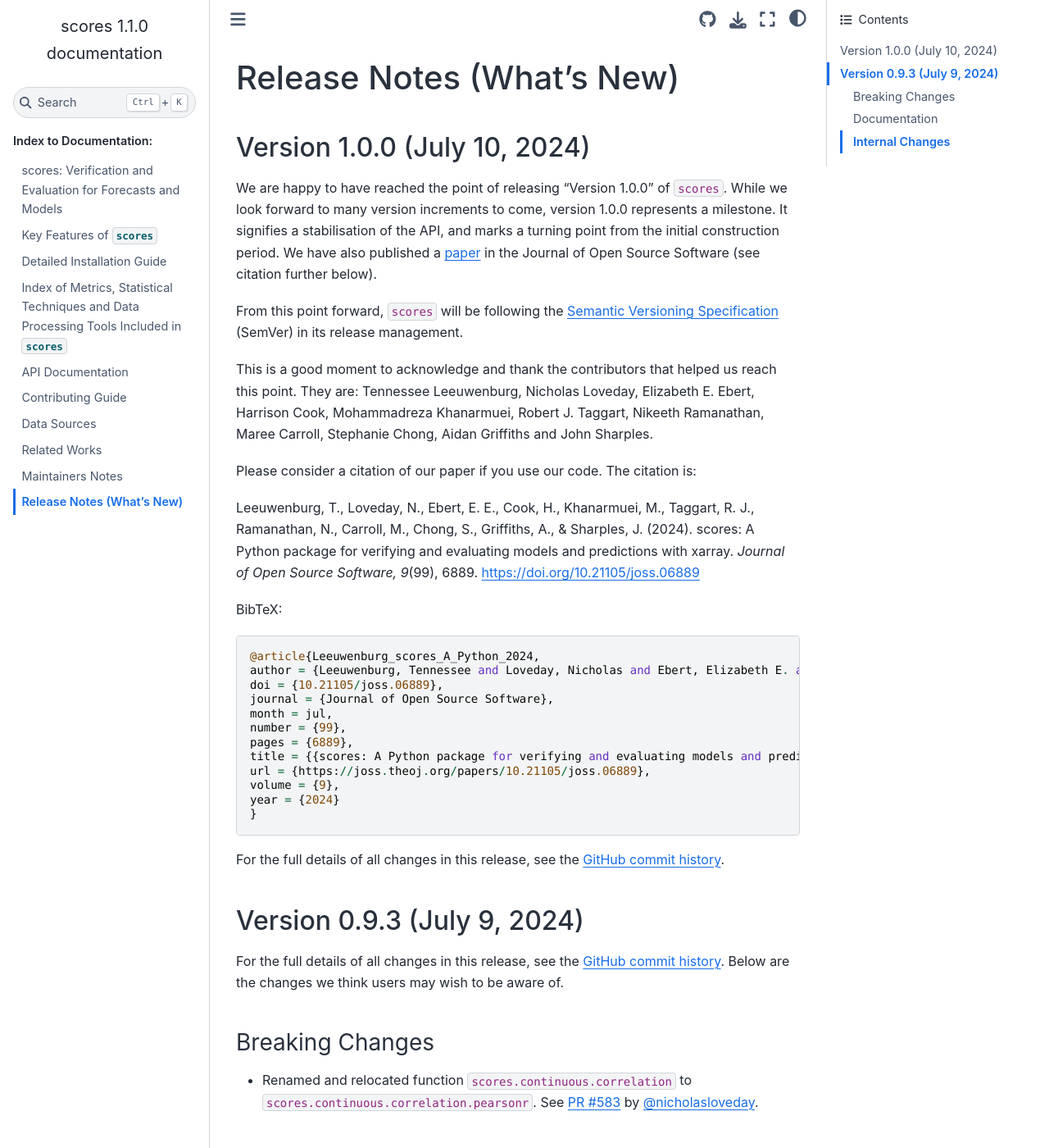
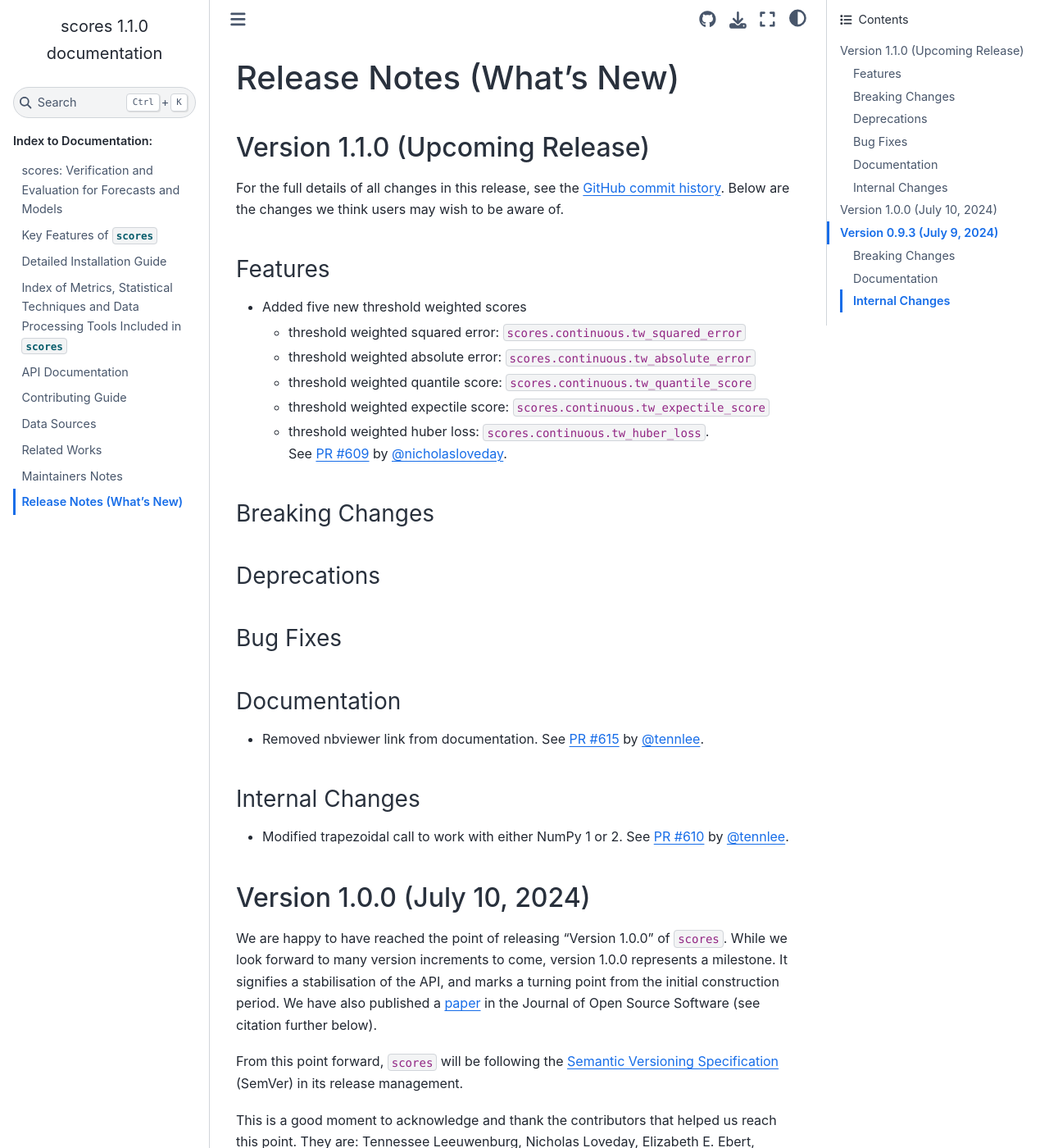
Before and after one commit to nci/scores, a Sphinx documentation site: the page built from docs/release_notes.md, in a window 1280 px wide and 1400 px high. Shown: the whole window at 82% size. Built offline with Sphinx 7.4.7 and the Sphinx Book theme 1.1.4, drawn with Linux system fonts in a browser that asks for light colours; pages that are not in the unit, such as notebooks, are missing from menus.

Commit message:
Update release notes to track upcoming version 1.1.0

```diff
--- a/docs/release_notes.md
+++ b/docs/release_notes.md
@@ -1,4 +1,32 @@
 # Release Notes (What's New)
+
+## Version 1.1.0 (Upcoming Release)
+
+For the full details of all changes in this release, see the [GitHub commit history](https://github.com/nci/scores/compare/1.0.0...develop). Below are the changes we think users may wish to be aware of.
+
+### Features
+
+- Added five new threshold weighted scores
+	- threshold weighted squared error: ` scores.continuous.tw_squared_error`
+	- threshold weighted absolute error: `scores.continuous.tw_absolute_error`
+	- threshold weighted quantile score: `scores.continuous.tw_quantile_score`
+	- threshold weighted expectile score: `scores.continuous.tw_expectile_score`
+	- threshold weighted huber loss: `scores.continuous.tw_huber_loss`.
+See [PR #609](https://github.com/nci/scores/pull/609) by [@nicholasloveday](https://github.com/nicholasloveday).
+
+### Breaking Changes
+
+### Deprecations
+
+### Bug Fixes
+
+### Documentation
+
+- Removed nbviewer link from documentation. See [PR #615](https://github.com/nci/scores/pull/615) by [@tennlee](https://github.com/tennlee).
+
+### Internal Changes
+
+- Modified trapezoidal call to work with either NumPy 1 or 2. See [PR #610](https://github.com/nci/scores/pull/610) by [@tennlee](https://github.com/tennlee).
 
 ## Version 1.0.0 (July 10, 2024)
 
```
